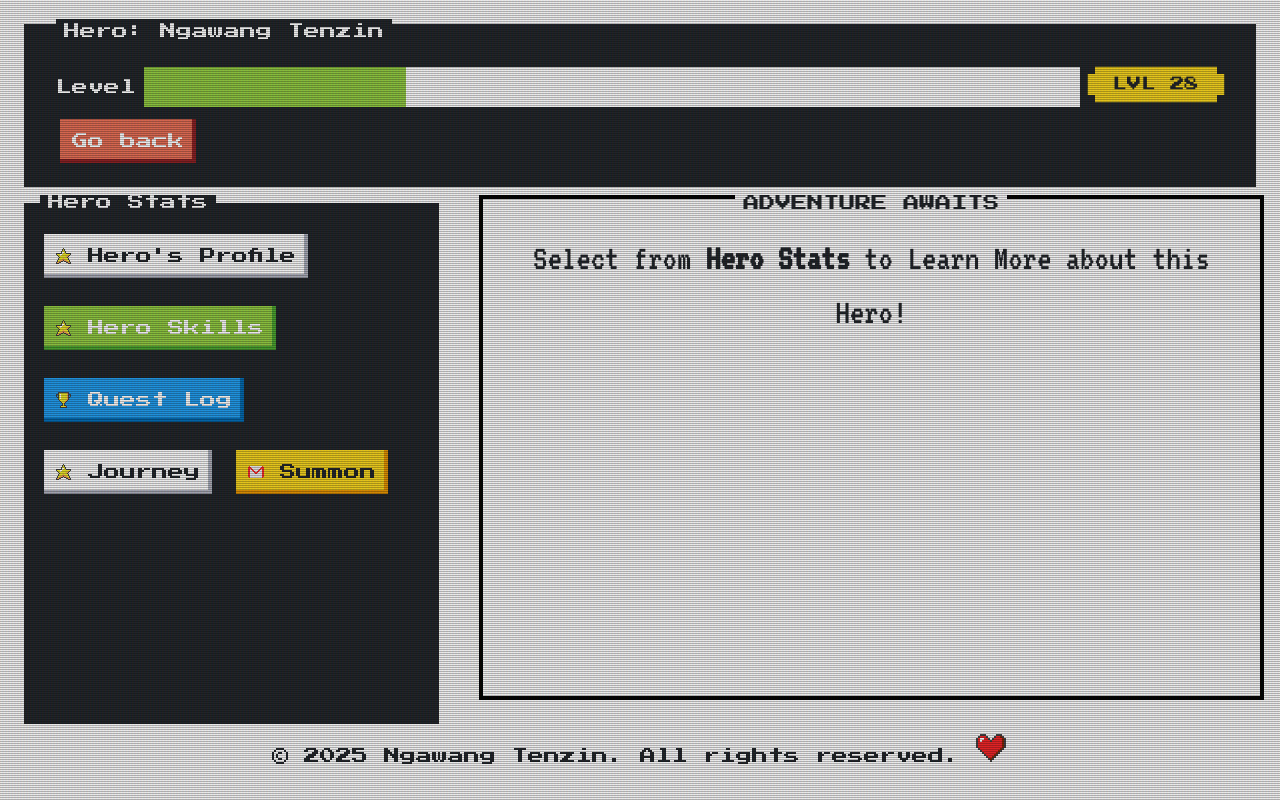
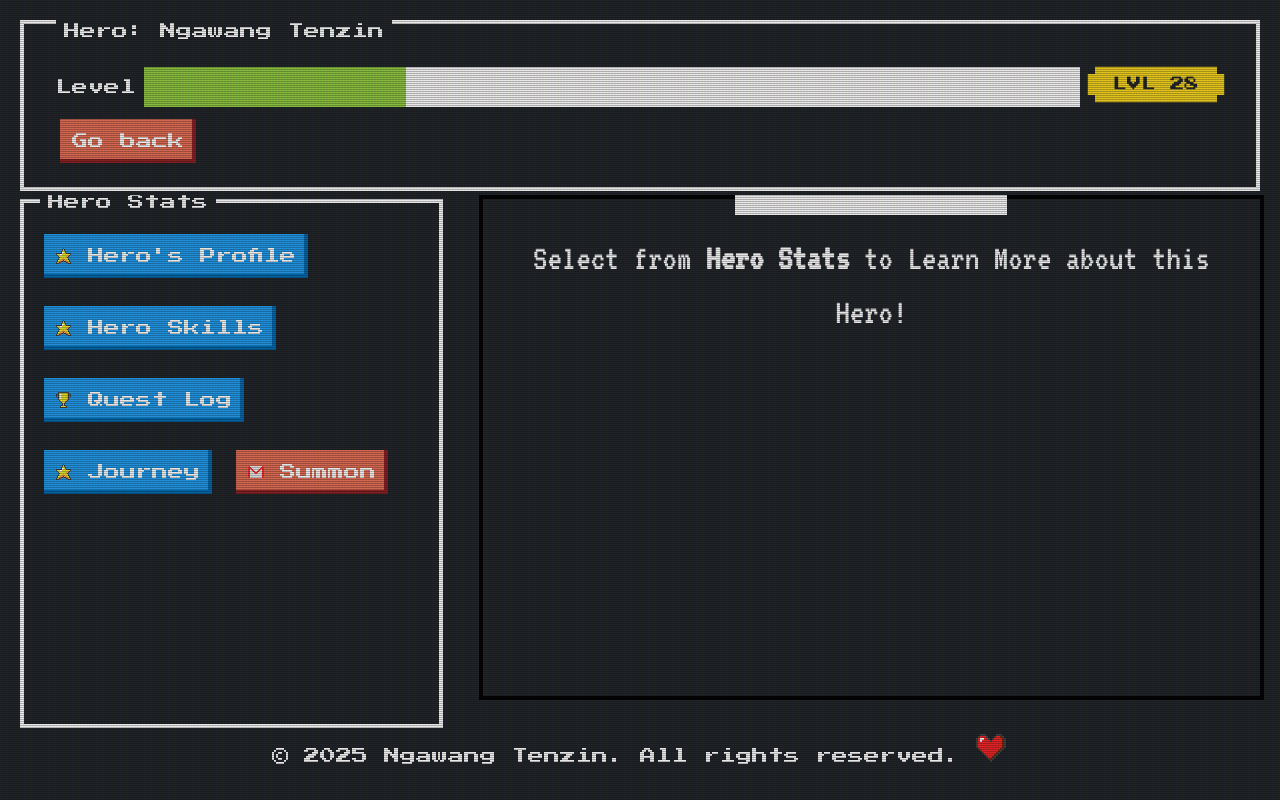
Before and after one commit to cbms26/personal-profile-web, a plain HTML site: page index.html in a window 1280 px wide. Both pictures are taken after a click on the button "START". Drawn offline with nearby package versions, Linux system fonts and the light colour scheme.

Commit message:
Added all custom contents.

```diff
--- a/index.html
+++ b/index.html
@@ -5,7 +5,6 @@
     <meta name="viewport" content="width=device-width, initial-scale=1.0" />
     <title>Portfolio Website CBMS</title>
 
-    <link rel="stylesheet" href="style.css" />
     <!-- Press Start 2P Font - Pixel Font -->
     <link
       href="https://fonts.googleapis.com/css2?family=Press+Start+2P&display=swap"
@@ -17,11 +16,13 @@
       rel="stylesheet"
     />
 
-    <!-- latest -->
+    <!-- NES.css: 8-bit CSS Framework -->
     <link
-      href="https://unpkg.com/nes.css@latest/css/nes.min.css"
+      href="https://unpkg.com/nes.css@2.3.0/css/nes.min.css"
       rel="stylesheet"
     />
+
+    <link rel="stylesheet" href="style.css" />
   </head>
 
   <body>
@@ -80,14 +81,14 @@
           </div>
           <a
             href="#"
-            class="nes-btn is-fullwidth map-location"
+            class="nes-btn is-primary is-fullwidth map-location"
             data-section="about"
           >
             <i class="nes-icon star is-small"></i> Hero's Profile
           </a>
           <a
             href="#"
-            class="nes-btn is-success is-fullwidth map-location"
+            class="nes-btn is-primary is-fullwidth map-location"
             data-section="skills"
           >
             <i class="nes-icon star is-small"></i> Hero Skills
@@ -101,14 +102,14 @@
           </a>
           <a
             href="#"
-            class="nes-btn is-fullwidth map-location"
+            class="nes-btn is-primary is-fullwidth map-location"
             data-section="experience"
           >
             <i class="nes-icon star is-small"></i> Journey
           </a>
           <a
             href="#"
-            class="nes-btn is-warning is-fullwidth map-location"
+            class="nes-btn is-error is-fullwidth map-location"
             data-section="contact"
           >
             <i class="nes-icon gmail is-small"></i> Summon
--- a/script.js
+++ b/script.js
@@ -34,6 +34,52 @@ document.addEventListener("DOMContentLoaded", () => {
           <p>If you have no idea what that is, it's a mobile game. I'm completely in love with that game....hehe!
           </p>
         </div>`,
+    },
+    projects: {
+      title: "QUEST LOG",
+      content: `
+      <div class="nes-container with-title is-dark project-card">
+        <p class="title">JCUB Student Board | Academic Project | WordPress | CMS</p>
+        <a href="#" class="nes-btn">Know More</a>
+      </div>
+      <div class="nes-container with-title is-dark project-card">
+        <p class="title">Utility App | Academic Project | Java | Mobile Dev</p>
+        <a href="#" class="nes-btn">Know More</a>
+      </div>
+      <div class="nes-container with-title is-dark project-card">
+        <p class="title">Barma Sorig Web App | Self Project | Full-Stack Dev</p>
+        <a href="#" class="nes-btn">Know More</a>
+      </div>
+      <div class="nes-container with-title is-dark project-card">
+        <a href="#" class="nes-btn"> Explore minor projects achieved by this Hero.</a>
+      </div>
+      `,
+    },
+    experience: {
+      title: "THE JOURNEY",
+      content: `
+      <div class="nes-list is-disc">
+        <p>I may not have years of experience yet, but I have the drive to learn and the courage to begin.</p>
+        <p>With every challenge, I grow! Not just in skill, but in mindset.
+        This is just the start, and I'm here for the long run.</p>
+      </div>`,
+    },
+    contact: {
+      title: "SUMMONING CIRCLE",
+      content: `
+      <h2>Get In Touch</h2>
+      <p>
+        Are you also overwhelmed with ideas, a curious coder or crazy towards
+        MLBB? Reach out lets get lost in those ideas, be curious of everthing,
+        and queue together on MLBB. Email to:
+      </p>
+      <a href="mailto:coder.cbms@gmail.com">coder.cbms@gmail.com</a>
+      <div style="margin-top: 2rem;">
+        <a href="#"><i class="nes-icon linkedin is-medium"></i></a>
+        <a href="#"><i class="nes-icon github is-medium"></i></a>
+        <a href="#"><i class="nes-icon twitter is-medium"></i></a>
+      </div>
+      `,
     },
   };
 
```
